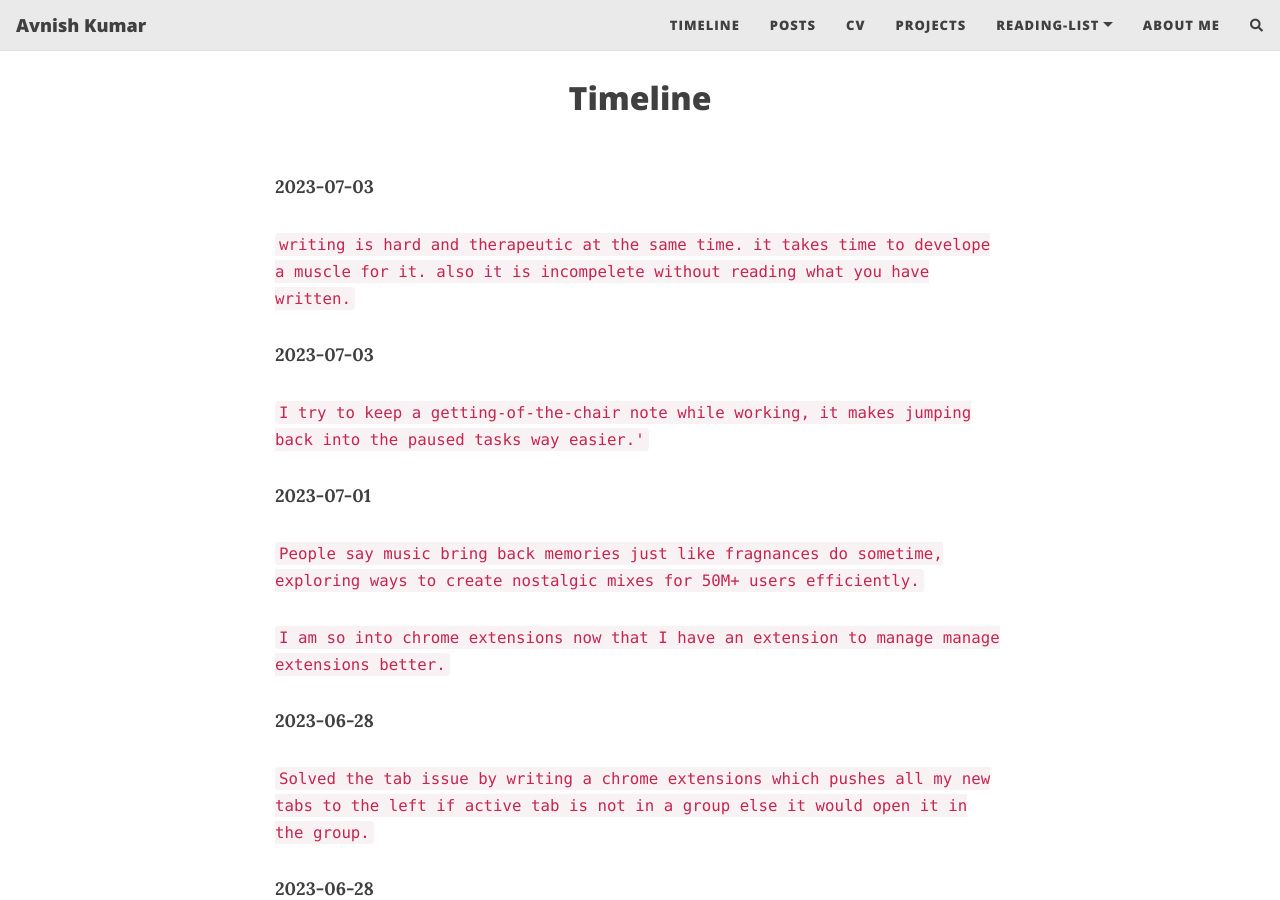
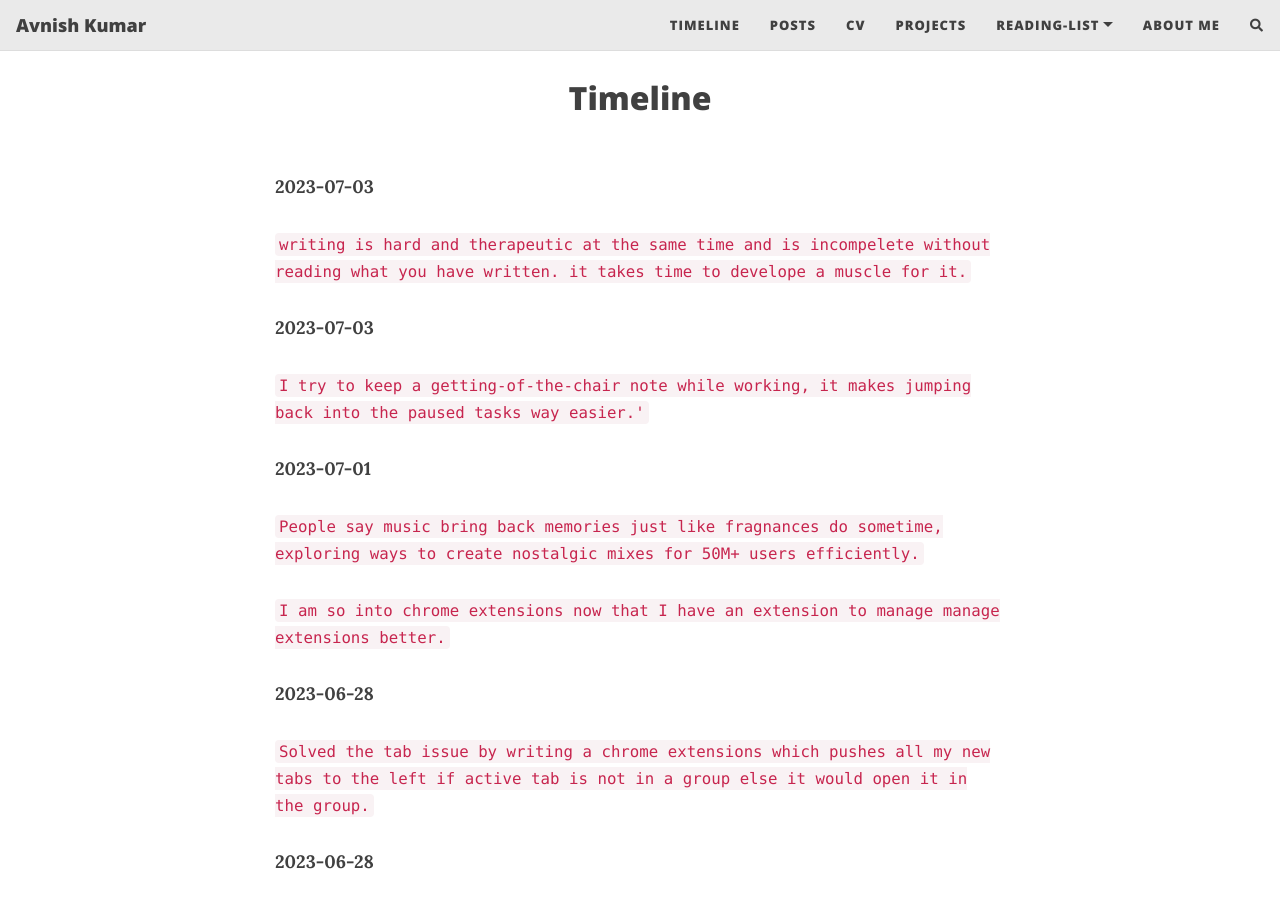
Before and after one commit to kavnish/kavnish.github.io, a Jekyll site: the page built from pages/timeline.md, in a window 1280 px wide and 900 px high. Built offline with Jekyll 4.4.1, drawn with Linux system fonts in a browser that asks for light colours; nearby versions of some CDN libraries; comment, search, counter and statistics services are not loaded.

Commit message:
updated tl

```diff
--- a/pages/timeline.md
+++ b/pages/timeline.md
@@ -11,7 +11,7 @@ published: true
 
 **2023-07-03**
 
-`writing is hard and therapeutic at the same time. it takes time to develope a muscle for it. also it is incompelete without reading what you have written.`
+`writing is hard and therapeutic at the same time and is incompelete without reading what you have written. it takes time to develope a muscle for it.`
 
 
 **2023-07-03**
```
